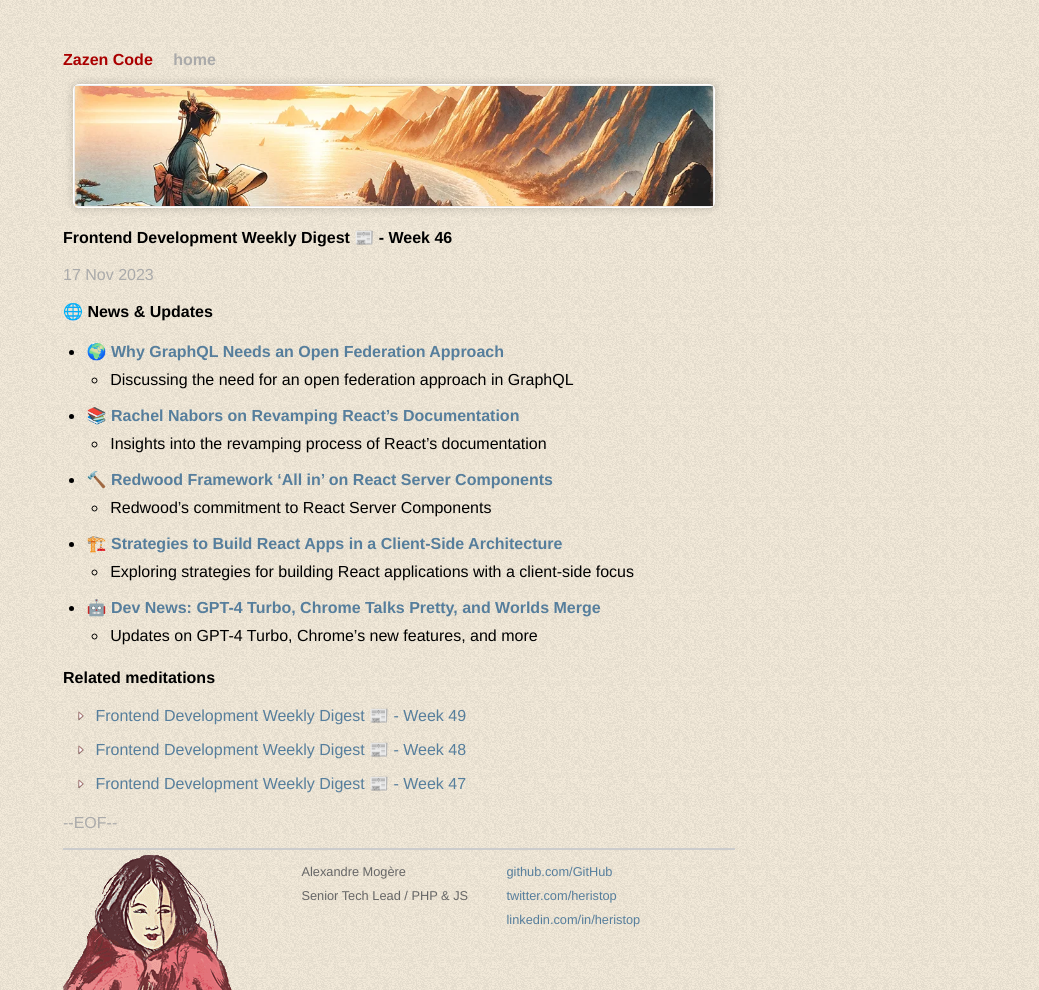
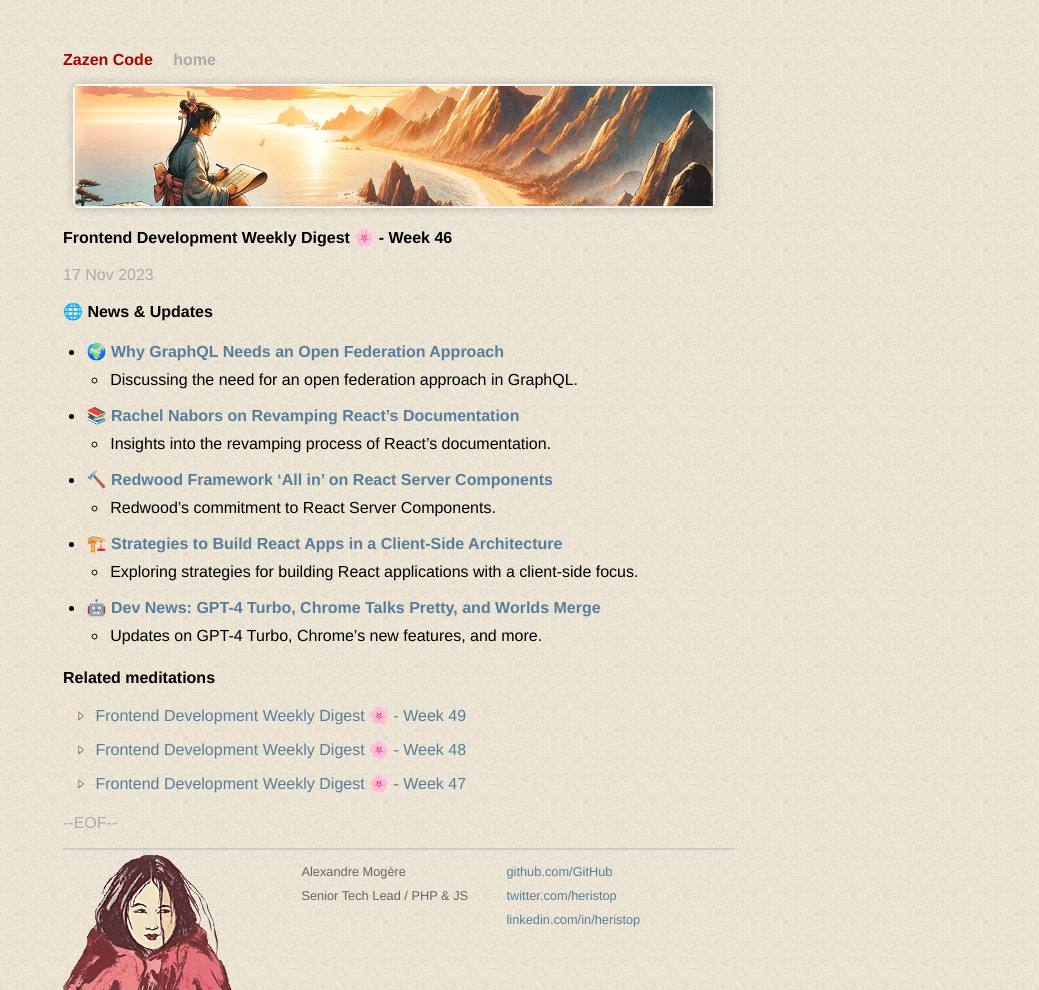
Before and after one commit to heristop/heristop.github.io, a Jekyll site: the page built from _posts/2023-11-17-frontend-weekly-digest-46.md, in a window 1280 px wide. Shown: the whole page, without its empty margins (241-1280 px from the left). Built offline with Jekyll 4.4.1, drawn with Linux system fonts in a browser that asks for light colours; some web fonts are replaced; Markdown is read by kramdown in place of the engine named in the settings.

```diff
--- a/_posts/2023-11-17-frontend-weekly-digest-46.md
+++ b/_posts/2023-11-17-frontend-weekly-digest-46.md
@@ -1,22 +1,22 @@
 ---
 layout: post
-title: "Frontend Development Weekly Digest 📰 - Week 46"
+title: "Frontend Development Weekly Digest 🌸 - Week 46"
 categories: frontend
 ---
 
 ### 🌐 News & Updates
 
 - 🌍 **[Why GraphQL Needs an Open Federation Approach](https://thenewstack.io/why-graphql-needs-an-open-federation-approach/)**
-  - Discussing the need for an open federation approach in GraphQL
+  - Discussing the need for an open federation approach in GraphQL.
 
 - 📚 **[Rachel Nabors on Revamping React’s Documentation](https://thenewstack.io/rachel-nabors-on-revamping-reacts-documentation/)**
-  - Insights into the revamping process of React's documentation
+  - Insights into the revamping process of React's documentation.
 
 - 🔨 **[Redwood Framework ‘All in’ on React Server Components](https://thenewstack.io/redwood-framework-all-in-on-react-server-components/)**
-  - Redwood's commitment to React Server Components
+  - Redwood's commitment to React Server Components.
 
 - 🏗️ **[Strategies to Build React Apps in a Client-Side Architecture](https://thenewstack.io/strategies-to-build-react-apps-in-a-client-side-architecture/)**
-  - Exploring strategies for building React applications with a client-side focus
+  - Exploring strategies for building React applications with a client-side focus.
 
 - 🤖 **[Dev News: GPT-4 Turbo, Chrome Talks Pretty, and Worlds Merge](https://thenewstack.io/dev-news-gpt-4-turbo-chrome-talks-pretty-and-worlds-merge/)**
-  - Updates on GPT-4 Turbo, Chrome's new features, and more
+  - Updates on GPT-4 Turbo, Chrome's new features, and more.
```
Also changed, not shown: _posts/2023-11-11-frontend-weekly-digest-45.md (+1 -1 lines), _posts/2023-11-24-frontend-weekly-digest-47.md (+5 -5 lines), _posts/2023-12-01-frontend-weekly-digest-48.md (+1 -1 lines), _posts/2023-12-08-frontend-weekly-digest-49.md (+1 -1 lines).
